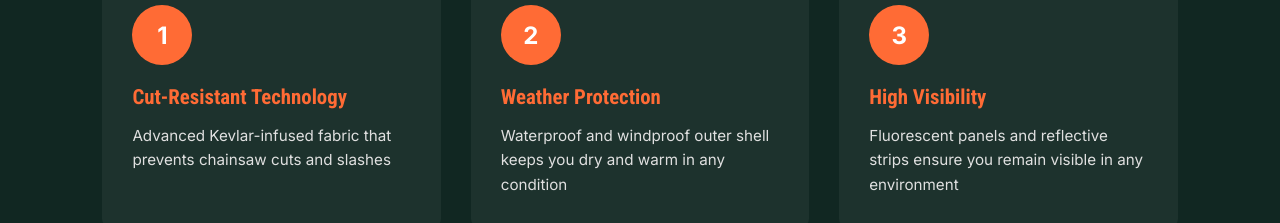
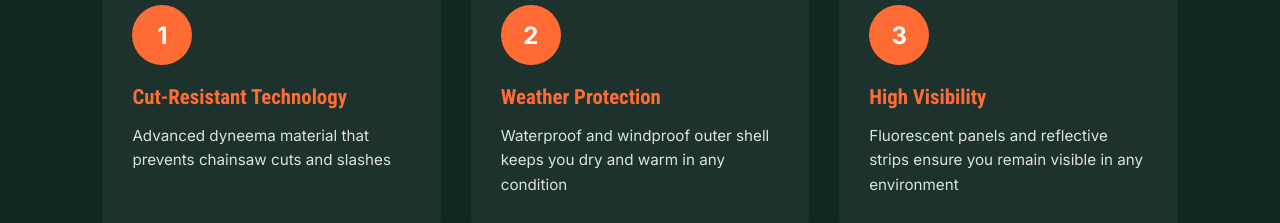
Before and after one commit to Mariussgal/TSE-Project, a Next.js app: page / in a window 1280 px wide. Shown: the part 3760-3983 px from the top of the page. Built offline with nearby package versions, Linux system fonts and the light colour scheme.

Commit message:
path modif

```diff
--- a/app/layout.js
+++ b/app/layout.js
@@ -1,6 +1,6 @@
 import { Inter, Roboto_Condensed } from 'next/font/google'
 import './globals.css'
-import InstallPrompt from '../components/InstallPrompt'
+import InstallPrompt from '../components/installprompt'
 
 const inter = Inter({
   subsets: ['latin'],
--- a/components/About/About.jsx
+++ b/components/About/About.jsx
@@ -7,7 +7,7 @@
   {
     id: 1,
     title: 'Cut-Resistant Technology',
-    description: 'Advanced Kevlar-infused fabric that prevents chainsaw cuts and slashes',
+    description: 'Advanced dyneema material that prevents chainsaw cuts and slashes',
   },
   {
     id: 2,
```
